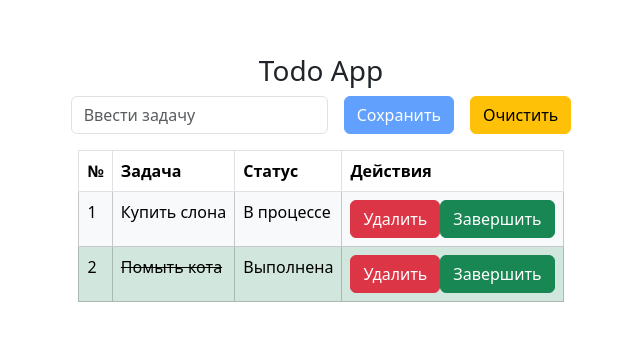
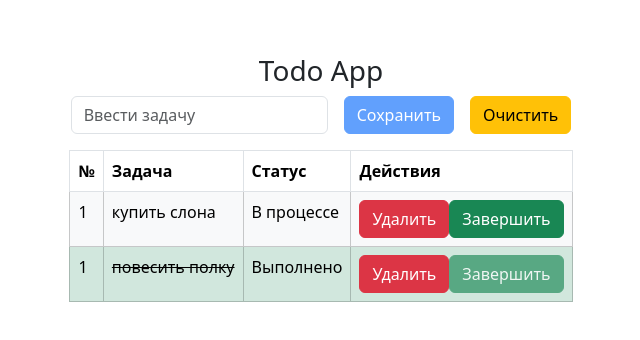
Before and after one commit to PesukarhuTG/todo-react, a React (Vite) app: page / in a window 1280 px wide. Shown: the part 214-554 px from the top of the page, without its empty margins (319-959 px from the left). Built offline with nearby package versions, Linux system fonts and the light colour scheme.

Commit message:
feat: add conditions for style in TaskItem component

```diff
--- a/src/App.tsx
+++ b/src/App.tsx
@@ -21,6 +21,15 @@ const App = () => {
     setTasks([...tasks, newTask]);
   };
 
+  const deleteTask = (id: string) => {
+    //TODO: удаление задачи
+  };
+
+  // Обновление статуса задачи на "выполненную"
+  const completeTask = (id: string) => {
+    //TODO: обновить статус задачи
+  };
+
   return (
     <div className="app-container vh-100 w-100 d-flex align-items-center justify-content-center flex-column">
       <h3>Todo App</h3>
@@ -37,7 +46,16 @@ const App = () => {
           </thead>
 
           <tbody>
-            <TaskItem />
+            <TaskItem
+              task={{ id: '01', text: 'купить слона', status: 'inProgress' }}
+              onDelete={deleteTask}
+              onComplete={completeTask}
+            />
+            <TaskItem
+              task={{ id: '02', text: 'повесить полку', status: 'completed' }}
+              onDelete={deleteTask}
+              onComplete={completeTask}
+            />
           </tbody>
         </table>
       </div>
--- a/src/components/TaskItem.tsx
+++ b/src/components/TaskItem.tsx
@@ -1,22 +1,33 @@
-const TaskItem = () => {
+interface Task {
+  id: string;
+  text: string;
+  status: 'inProgress' | 'completed';
+}
+
+interface Props {
+  task: Task;
+  onDelete: (id: string) => void;
+  onComplete: (id: string) => void;
+}
+
+const TaskItem = ({ task, onDelete, onComplete }: Props) => {
+  const isCompleted = task.status === 'completed';
+
   return (
     <>
-      <tr className="table-light">
+      <tr className={`table-${isCompleted ? 'success' : 'light'}`}>
         <td>1</td>
-        <td className="task">Купить слона</td>
-        <td>В процессе</td>
+        <td className="task" aria-label={task.id} style={{ textDecoration: isCompleted ? 'line-through' : '' }}>
+          {task.text}
+        </td>
+        <td>{task.status === 'completed' ? 'Выполнено' : 'В процессе'}</td>
         <td>
-          <button className="btn btn-danger">Удалить</button>
-          <button className="btn btn-success">Завершить</button>
-        </td>
-      </tr>
-      <tr className="table-success">
-        <td>2</td>
-        <td className="text-decoration-line-through">Помыть кота</td>
-        <td>Выполнена</td>
-        <td>
-          <button className="btn btn-danger">Удалить</button>
-          <button className="btn btn-success">Завершить</button>
+          <button className="btn btn-danger" onClick={() => onDelete(task.id)}>
+            Удалить
+          </button>
+          <button className="btn btn-success" onClick={() => onComplete(task.id)} disabled={isCompleted}>
+            Завершить
+          </button>
         </td>
       </tr>
     </>
```
